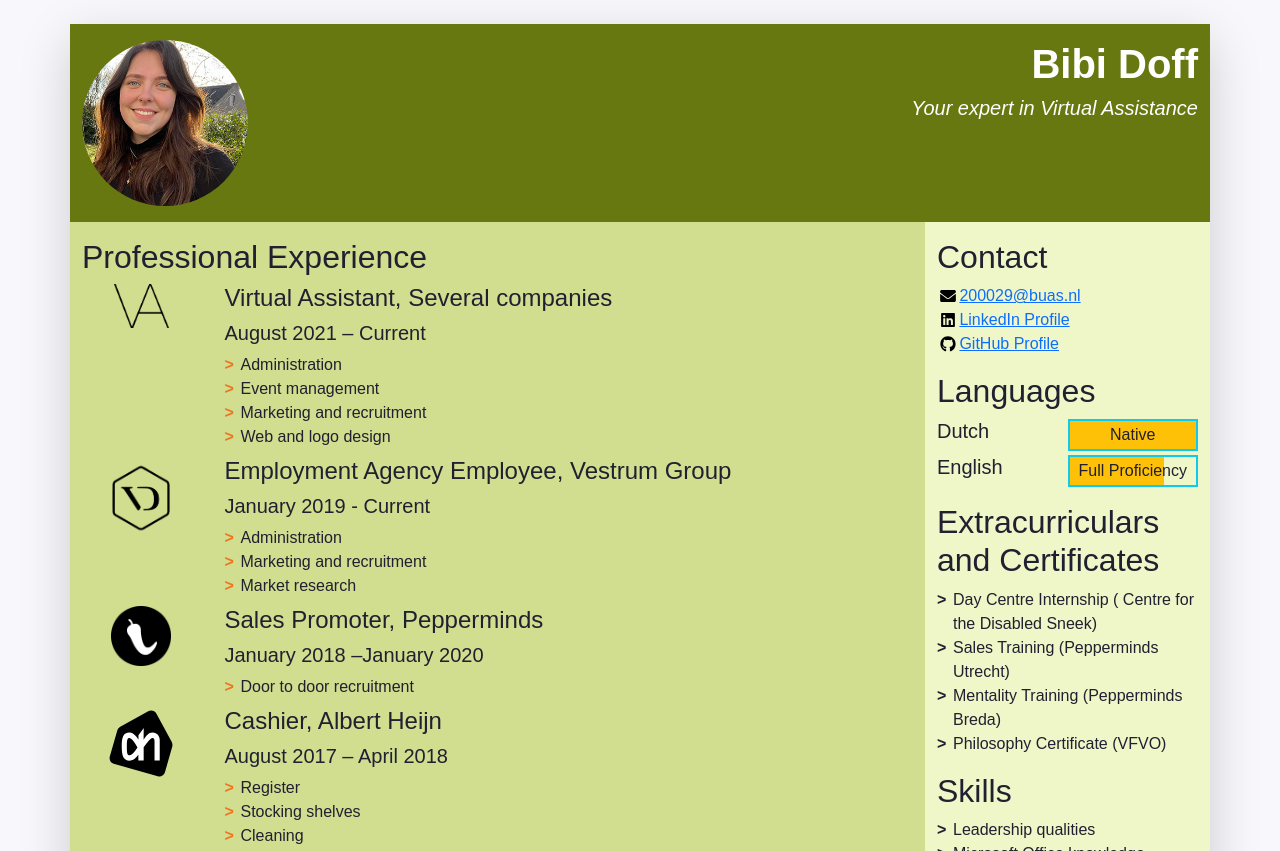
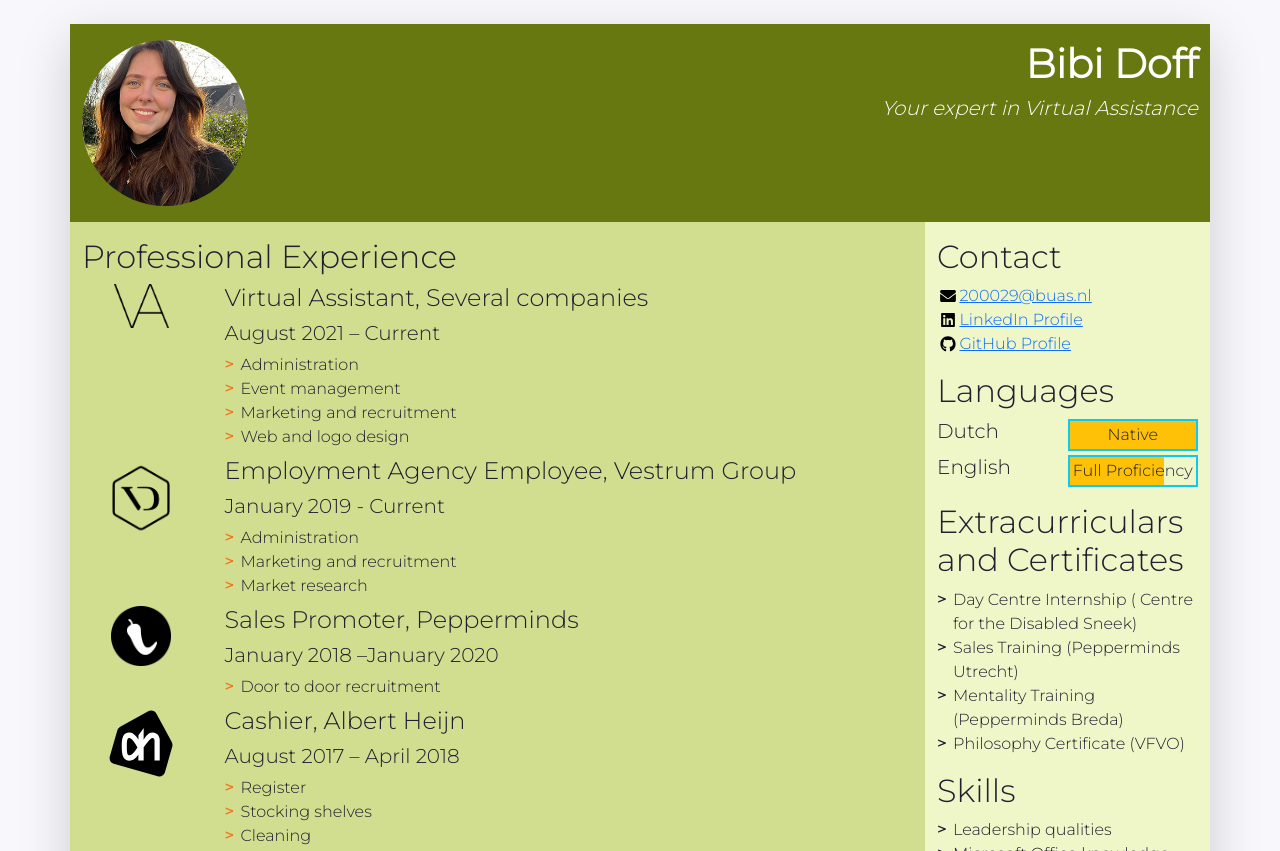
Before and after one commit to bibidoff/CV-Bibi-Doff, a plain HTML site: page index.html in a window 1280 px wide. Shown: the top 851 px of the page. Drawn offline with nearby package versions, Linux system fonts and the light colour scheme.

Commit message:
changed error and font
changed error and font

```diff
--- a/css/styles.css
+++ b/css/styles.css
@@ -2,11 +2,12 @@
 
 /* Import declaration to use Google Fonts - check https://fonts.google.com/ for details */
 @import url('https://fonts.googleapis.com/css2?family=Lato:ital,wght@0,400;0,700;1,400;1,700&display=swap');
+@import url('https://fonts.googleapis.com/css2?family=Montserrat:wght@300&display=swap');
 
 /* Styles for the body */
 
 body {
-	font-family: 'Nunito', sans-serif;
+	font-family: 'Montserrat', sans-serif;
 	color: #202030;
 	background-color: #f8f8fc;
 }
```
Also changed, not shown: index.html (+2 -0 lines), 1 other file.
